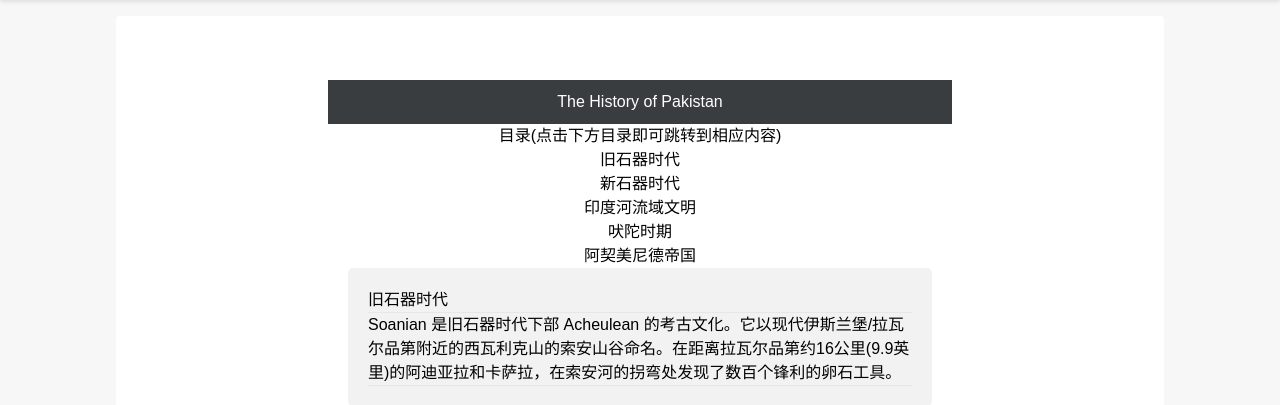
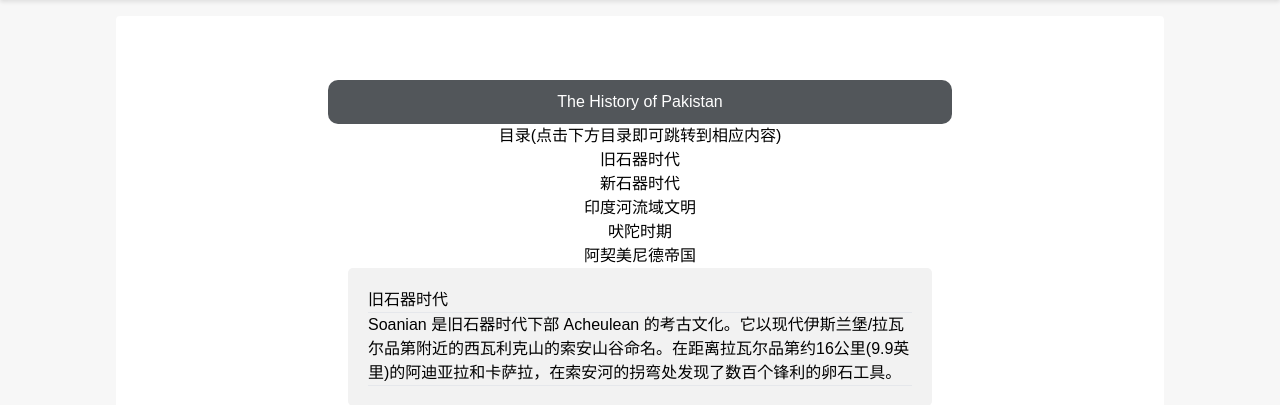
Before and after one commit to 0d0-0/pakistan_news, a Django app: page /history/ in a window 1280 px wide. Shown: the part 72-477 px from the top of the page. Run offline with Django 4.2, Linux system fonts and the light colour scheme; data comes from the database, SQL or seed files in the repository; parts of the project's set-up code (start-up, migrations or seed data) failed here and were passed over; some libraries are stand-ins or nearby versions.

Commit message:
奶奶化了history

```diff
--- a/Pakistan/templates/history.html
+++ b/Pakistan/templates/history.html
@@ -19,9 +19,10 @@
     }
 
     .bar {
-      background-color: #3a3d40;
+      background-color: #52565a;
       color: white;
       padding: 10px 20px;
+      border-radius: 10px;
     }
 
     h1 {
```
